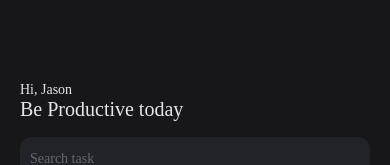
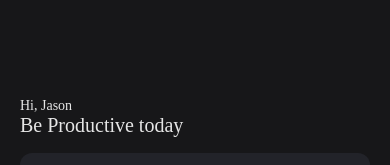
Before and after one commit to PhamBaBac/todoList, a React Native app: screen / in a window 390 px wide. Shown: the top 165 px of the page. Built offline with nearby package versions, Linux system fonts and the light colour scheme; some icons are missing.

Commit message:
fix Container

```diff
--- a/src/components/Container.tsx
+++ b/src/components/Container.tsx
@@ -1,18 +1,56 @@
-import {View, Text, ScrollView} from 'react-native';
+import {ArrowLeft2} from 'iconsax-react-native';
 import React, {ReactNode} from 'react';
+import {ScrollView, TouchableOpacity, View} from 'react-native';
+import {colors} from '../constants/colors';
+import {fontFamilies} from '../constants/fontFamilies';
 import {globalStyles} from '../styles/globalStyles';
-
+import RowComponent from './RowComponent';
+import TextComponent from './TextComponent';
 interface Props {
   title?: string;
   back?: boolean;
   right?: ReactNode;
   children: ReactNode;
+  isScroll?: boolean;
 }
 
 const Container = (props: Props) => {
-  const {title, back, right, children} = props;
+  const {title, back, right, children, isScroll} = props;
 
-  return <ScrollView style={[globalStyles.container]}>{children}</ScrollView>;
+
+  return (
+    <View style={[globalStyles.container, {flex: 1}]}>
+      <RowComponent
+        styles={{
+          paddingHorizontal: 16,
+          paddingBottom: 16,
+          justifyContent: 'center',
+          alignItems: 'center',
+        }}>
+        {back && (
+          <TouchableOpacity onPress={() =>{}}>
+            <ArrowLeft2 size={24} color={colors.text} />
+          </TouchableOpacity>
+        )}
+        <View style={{flex: 1, zIndex: -1}}>
+          {title && (
+            <TextComponent
+              flex={0}
+              font={fontFamilies.bold}
+              size={16}
+              text={title}
+              styles={{textAlign: 'center', marginLeft: back ? -24 : 0}}
+            />
+          )}
+        </View>
+      </RowComponent>
+      {isScroll ? (
+        <ScrollView style={{flex: 1, flexGrow: 1}}>{children}</ScrollView>
+      ) : (
+        <View style={{flex: 1}}>{children}</View>
+      )}
+    </View>
+  );
 };
 
 export default Container;
--- a/src/screens/homes/HomeScreen.tsx
+++ b/src/screens/homes/HomeScreen.tsx
@@ -21,7 +21,7 @@ import { fontFamilies } from '../../constants/fontFamilies';
 const HomeScreen = () => {
   return (
     <View style={{flex: 1}}>
-      <Container>
+      <Container isScroll>
         <SectionComponent>
           <RowComponent justify="space-between">
             <Element4 size={24} color={colors.desc} />
```
